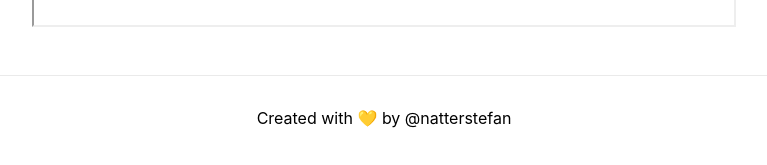
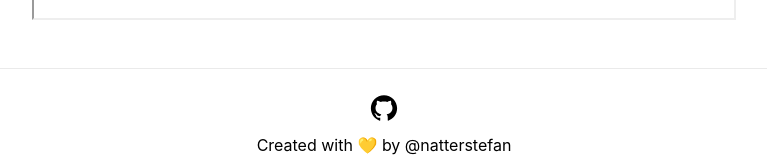
Before and after one commit to natterstefan/react-pdf-i18n-next-example, a Next.js app: page / in a window 1280 px wide. Shown: the part 683-848 px from the top of the page, without its empty margins (256-1023 px from the left). Built offline with nearby package versions, Linux system fonts and the light colour scheme.

Commit message:
feat: added GitHub link in footer

```diff
--- a/pages/index.tsx
+++ b/pages/index.tsx
@@ -68,6 +68,21 @@ export default function Home() {
       </main>
 
       <footer className={styles.footer}>
+        <div className={styles.github}>
+          <a
+            href="https://github.com/natterstefan/react-pdf-i18n-next-example"
+            target="_blank"
+            rel="noreferrer"
+          >
+            <Image
+              width={30}
+              height={30}
+              src="/github.svg"
+              alt="Open https://github.com/natterstefan/react-pdf-i18n-next-example"
+            />
+          </a>
+        </div>
+
         <a
           href="https://twitter.com/natterstefan"
           target="_blank"
--- a/styles/Home.module.css
+++ b/styles/Home.module.css
@@ -22,8 +22,10 @@
   height: 100px;
   border-top: 1px solid #eaeaea;
   display: flex;
+  flex-direction: column;
   justify-content: center;
   align-items: center;
+  padding: 2rem 0;
 }
 
 .footer a {
@@ -31,7 +33,7 @@
   justify-content: center;
   align-items: center;
   flex-grow: 1;
-  padding: 2rem 0;
+  margin-top: 0.75rem;
 }
 
 .footer a:hover {
@@ -64,20 +66,7 @@
   padding: 0 1rem;
 }
 
-
 .pdf {
   height: 75vh;
   width: 100%;
 }
-
-.logo {
-  height: 1em;
-  margin-left: 0.5rem;
-}
-
-@media (max-width: 600px) {
-  .grid {
-    width: 100%;
-    flex-direction: column;
-  }
-}
```
Also changed, not shown: public/github.svg (added).
